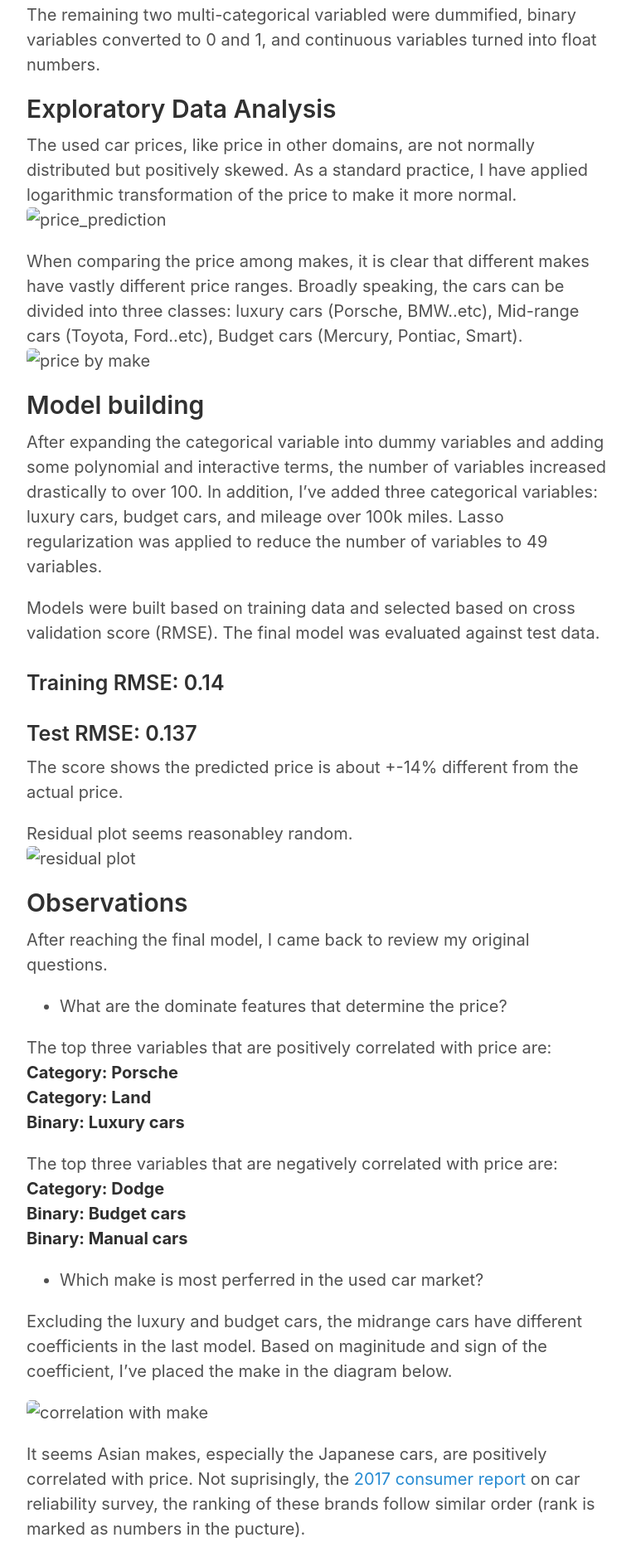
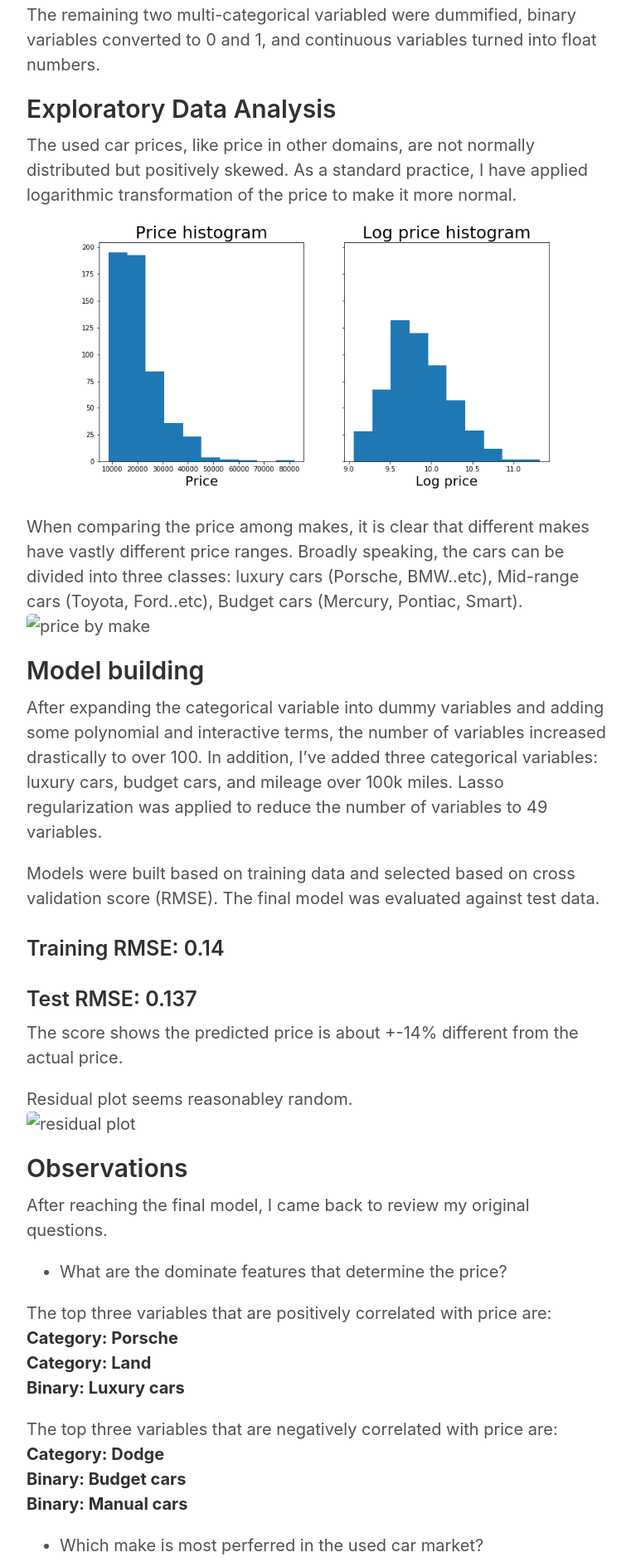
Before and after one commit to leomaxx/leomaxx.github.io, a Jekyll site: the page built from _posts/2018-07-25-carmax-price-regression.md, in a window 1280 px wide. Shown: the part 1850-3733 px from the top of the page at 83% size, without its empty margins (258-1019 px from the left). Built offline with Jekyll 4.4.1, drawn with Linux system fonts in a browser that asks for light colours.

Commit message:
Update 2018-07-25-carmax-price-regression.md

```diff
--- a/_posts/2018-07-25-carmax-price-regression.md
+++ b/_posts/2018-07-25-carmax-price-regression.md
@@ -30,7 +30,7 @@ The remaining two multi-categorical variabled were dummified, binary variables c
 
 ## Exploratory Data Analysis
 The used car prices, like price in other domains, are not normally distributed but positively skewed. As a standard practice, I have applied logarithmic transformation of the price to make it more normal.
-![price_prediction](../public/price_transformation.png)
+![price_prediction](https://leomaxx.github.io/public/price_transformation.png)
 
 When comparing the price among makes, it is clear that different makes have vastly different price ranges. Broadly speaking, the cars can be divided into three classes: luxury cars (Porsche, BMW..etc), Mid-range cars (Toyota, Ford..etc), Budget cars
 (Mercury, Pontiac, Smart).
```
